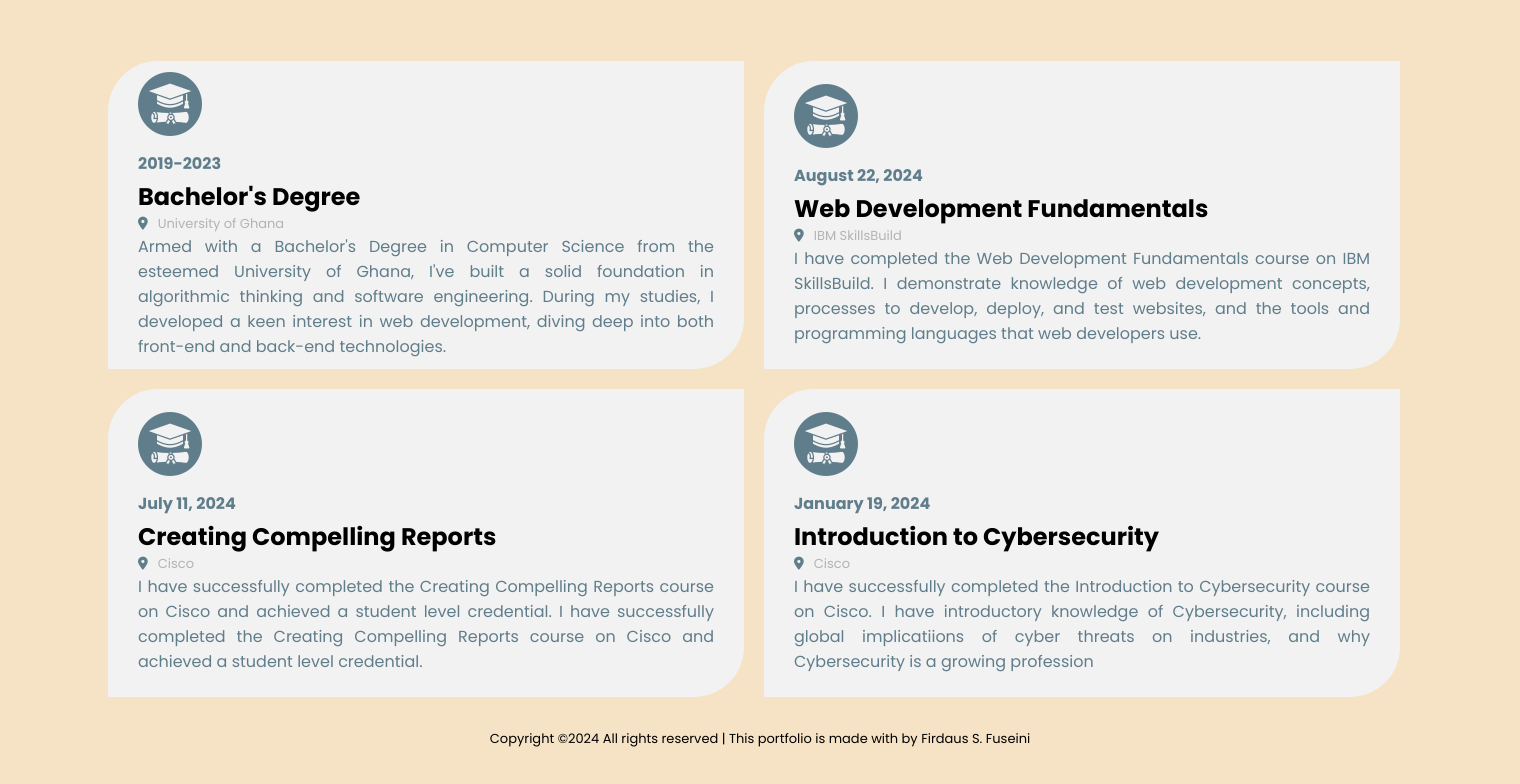
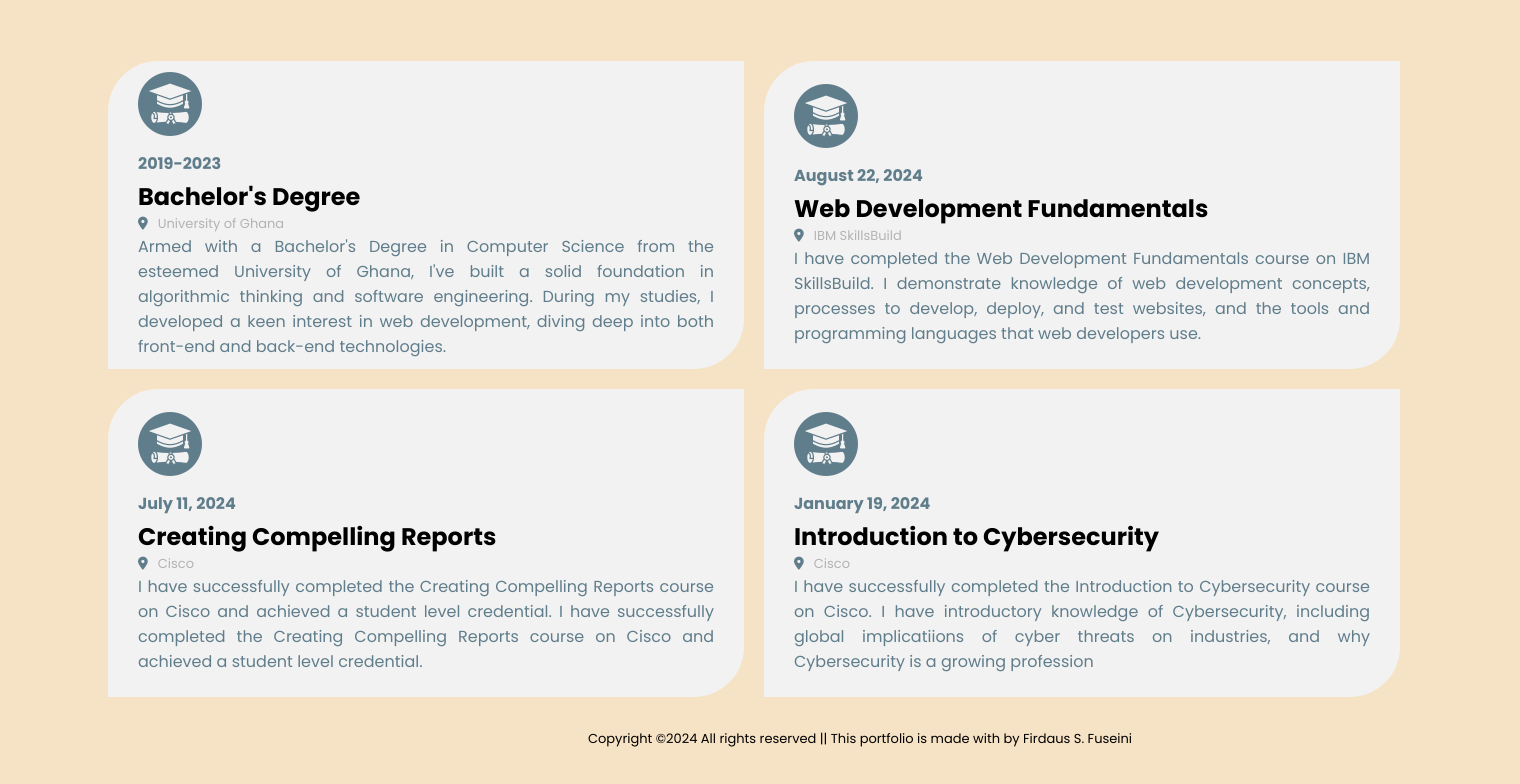
Before and after one commit to fsfuseini/my-portfolio, a plain HTML site: page pages/experiences.html in a window 1280 px wide. Shown: the part 296-1080 px from the top of the page, 1520 px wide, since content can reach past the window. Drawn offline with Linux system fonts and the light colour scheme.

Commit message:
Final work

```diff
--- a/assets/css/about.css
+++ b/assets/css/about.css
@@ -354,3 +354,11 @@ footer {
   margin: 32px 100px;
   text-align: center;
 }
+
+footer a {
+  color: #000000;
+}
+
+footer a:hover{
+  color: #607d8b;
+}
--- a/assets/css/blog.css
+++ b/assets/css/blog.css
@@ -130,3 +130,11 @@ footer{
   margin: 32px 100px;
   text-align: center;
  }
+
+ footer a {
+  color: #000000;
+}
+
+footer a:hover{
+  color: #607d8b;
+}
--- a/assets/css/contact.css
+++ b/assets/css/contact.css
@@ -133,24 +133,6 @@ form button:hover{
   cursor: pointer;
 }
 
-/* #name,
-#email,
-#subject {
-  background: transparent;
-  outline: 0;
-  border-width: 0 0 1px;
-  width: 552px;
-  height: 45px;
-} */
-
-/* #message {
-  background: transparent;
-  outline: 0;
-  border-width: 0 0 1px;
-  width: 552px;
-  height: 100px;
-} */
-
 
 #socials{
   margin-top: 48px;
@@ -179,3 +161,11 @@ footer {
   margin: 32px 100px;
   text-align: center;
 }
+
+footer a {
+  color: #000000;
+}
+
+footer a:hover{
+  color: #607d8b;
+}
--- a/assets/css/experiences.css
+++ b/assets/css/experiences.css
@@ -128,3 +128,11 @@ footer {
   margin: 32px 100px;
   text-align: center;
 }
+
+footer a {
+  color: #000000;
+}
+
+footer a:hover{
+  color: #607d8b;
+}
--- a/assets/css/main.css
+++ b/assets/css/main.css
@@ -108,10 +108,19 @@ nav a:hover {
 }
 
 footer{
+  color: #000000;
   font-size: 13px;
   margin: 190px 157px 0 0;
   /* margin-right: 157px;
   margin-bottom: 40px;
   margin-top: 161px; */
 }
+
+footer a {
+  color: #000000;
+}
+
+footer a:hover{
+  color: #607d8b;
+}
 /* #607D8B */
--- a/assets/css/services.css
+++ b/assets/css/services.css
@@ -181,3 +181,11 @@ footer{
   margin: 32px 100px;
   text-align: center;
  }
+
+ footer a {
+  color: #000000;
+ }
+
+ footer a:hover{
+  color: #607d8b;
+ }
--- a/assets/css/works.css
+++ b/assets/css/works.css
@@ -113,6 +113,14 @@ section img {
 .project-overly:hover {
   opacity: 1;
 }
+
+.project-overly a {
+  color: white;
+}
+
+.project-overly a:hover{
+  color: #607d8b;
+}
 footer {
   font-size: 13px;
   width: 1320px;
@@ -120,3 +128,11 @@ footer {
   margin: 32px 100px;
   text-align: center;
 }
+
+footer a {
+  color: #000000;
+}
+
+footer a:hover{
+  color: #607d8b;
+}
--- a/pages/experiences.html
+++ b/pages/experiences.html
@@ -77,11 +77,11 @@
   </section>
 
   <footer>
-    <p>
-      Copyright ©2024 All rights reserved | This portfolio is made with by
-      Firdaus S. Fuseini
-    </p>
-  </footer>
+    <footer>
+      <p>
+        Copyright ©2024 All rights reserved || This portfolio is made with by <a href="./index.html">Firdaus S. Fuseini</a>
+      </p>
+    </footer>
 </body>
 
 </html>
```
Also changed, not shown: index.html (+1 -2 lines), pages/about.html (+1 -2 lines), pages/blog.html (+3 -2 lines), pages/contact.html (+2 -3 lines), pages/services.html (+4 -2 lines), pages/works.html (+10 -11 lines).
